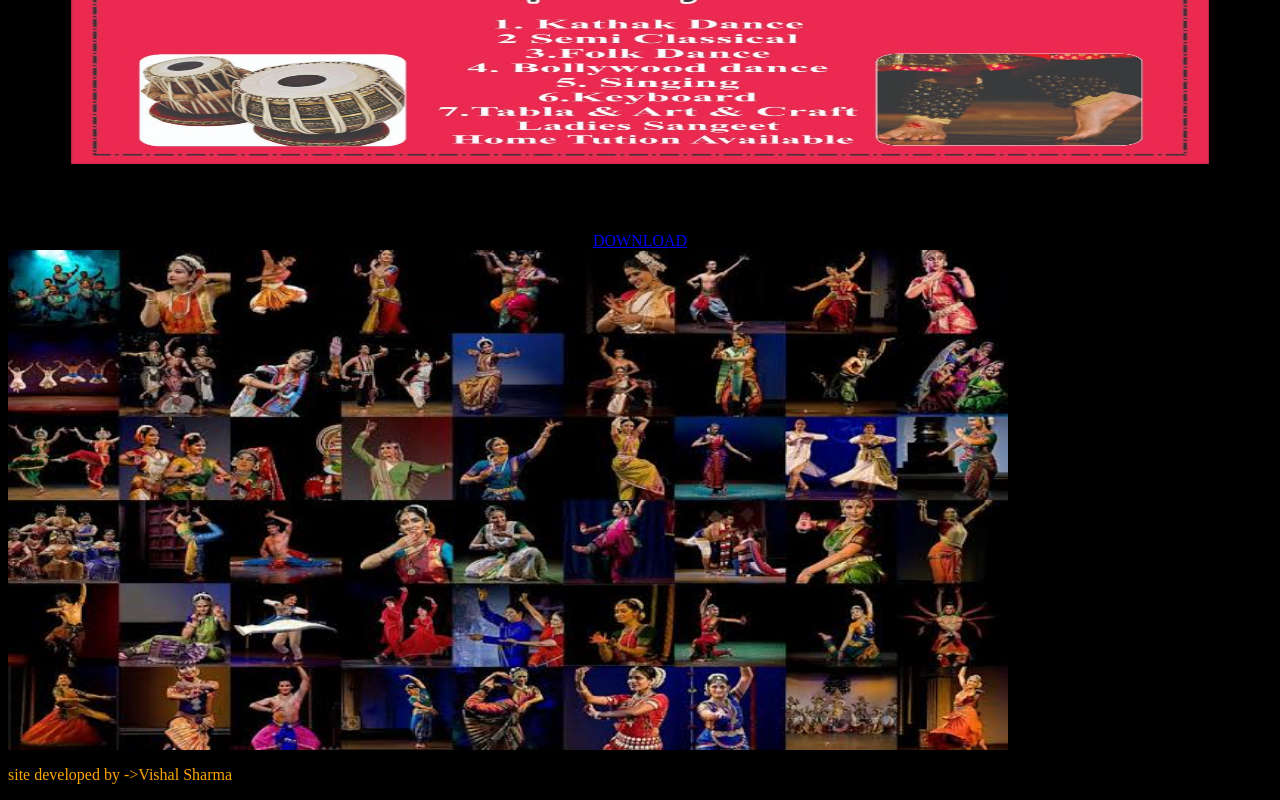
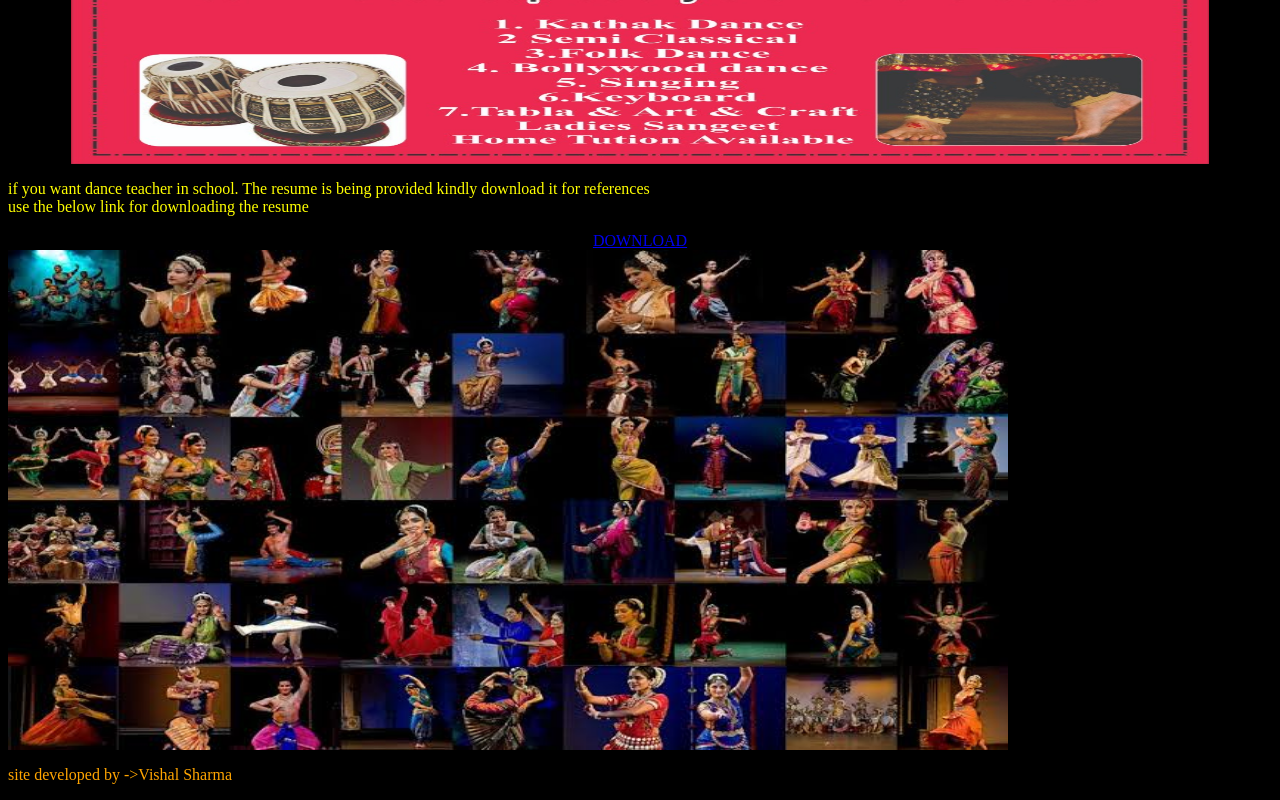
Before and after one commit to Vishal24102002/openheartdance, a plain HTML site: page Index.html in a window 1280 px wide. Shown: the part 2426-3226 px from the top of the page. Drawn offline with Linux system fonts and the light colour scheme.

Commit message:
Update Index.html

```diff
--- a/Index.html
+++ b/Index.html
@@ -63,10 +63,11 @@ alt="error loading image">
 <img src="IMG-20220417-WA0005.jpg"
  alt="error in loading image right now" style="width:90%;height:70%;">
 </center>
+<font color="yellow">
 <p>if you want dance teacher in school. The resume is being provided
 kindly download it for references <br>
 use the below link for downloading the resume</p>
-
+</font>
 <center>
 <a href="https://drive.google.com/file/d/13yaTRfdHcIENgkHH3zs56h2PqrH3hTHn/view?usp=drivesdk" >
 DOWNLOAD</a>
```
